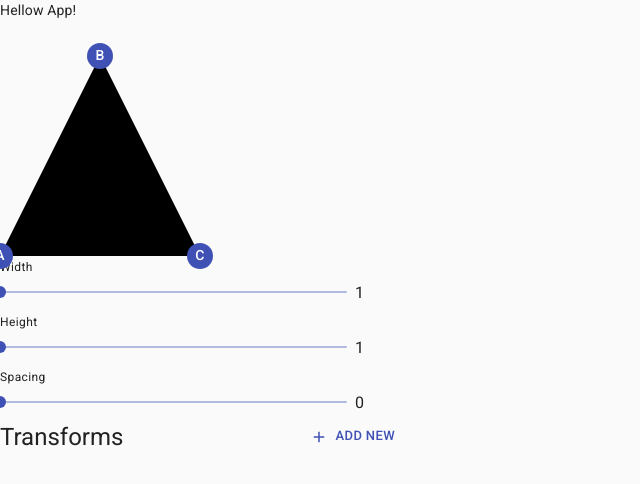
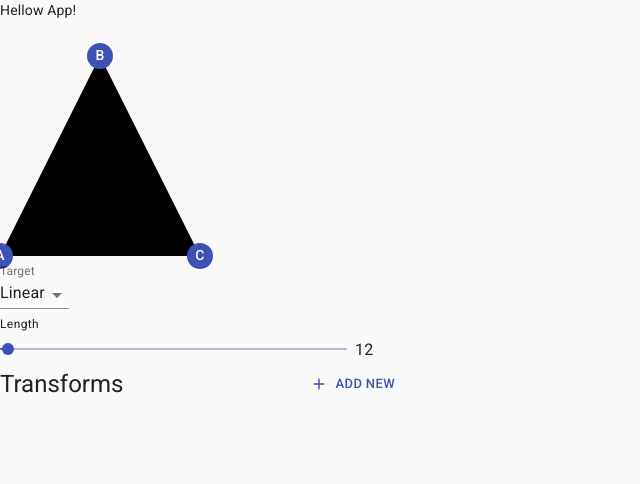
Before and after one commit to lukasbuenger/pattern-generator, a Next.js app: page / in a window 1280 px wide. Shown: the top 484 px of the page, without its empty margins (0-640 px from the left). Built offline with nearby package versions, Linux system fonts and the light colour scheme.

Commit message:
sequence control

```diff
--- /dev/null
+++ b/components/control/sequence-control.tsx
@@ -0,0 +1,70 @@
+import { FC, useCallback, ChangeEvent } from 'react'
+import {
+  FormControl,
+  Select,
+  MenuItem,
+  InputLabel,
+} from '@material-ui/core'
+
+import {
+  Sequence,
+  SequenceTypes,
+} from '../../lib/sequences'
+
+import { ComboRangeInput } from '../form/combo-range-input'
+
+export interface SequenceControlProps {
+  sequence: Sequence
+  onChange: (sequence: Sequence) => void
+}
+
+export const SequenceControl: FC<SequenceControlProps> = ({
+  sequence,
+  onChange,
+}) => {
+  const handleTypeChange = useCallback(
+    (e: ChangeEvent<any>) => {
+      const target: SequenceTypes = e.target.value
+      onChange({ ...sequence, sequence: target })
+    },
+    [onChange, sequence],
+  )
+
+  const handleLengthChange = useCallback(
+    (length: number) => {
+      onChange({ ...sequence, length })
+    },
+    [onChange, sequence],
+  )
+
+  return (
+    <>
+      <FormControl margin="dense">
+        <InputLabel>Target</InputLabel>
+        <Select
+          margin="dense"
+          value={sequence.sequence}
+          onChange={handleTypeChange}
+        >
+          <MenuItem dense value={SequenceTypes.LINEAR}>
+            Linear
+          </MenuItem>
+          <MenuItem dense value={SequenceTypes.EXPONENTIAL}>
+            Exponential
+          </MenuItem>
+          <MenuItem dense value={SequenceTypes.FIBONACCI}>
+            Fibonacci
+          </MenuItem>
+        </Select>
+      </FormControl>
+      <ComboRangeInput
+        label="Length"
+        min={1}
+        max={500}
+        step={1}
+        value={sequence.length}
+        onChange={handleLengthChange}
+      />
+    </>
+  )
+}
--- a/pages/index.tsx
+++ b/pages/index.tsx
@@ -5,18 +5,20 @@ import {
   Sidebar,
 } from '../components/layout'
 
-import { GridControl } from '../components/control/grid'
 import { ShapeControl } from '../components/control/shape'
-import { useGrid } from '../components/state/grid'
 import { Transform } from '../lib/transform/transform'
 import { TransformListControl } from '../components/control/transforms/transform-list-control'
+import { Sequence } from '../lib/sequences'
+import { SequenceControl } from '../components/control/sequence-control'
 
 const Page: FC = () => {
-  const [grid, onGridChange] = useGrid()
-
   const [transforms, updateTransforms] = useState<
     Transform[]
   >([])
+
+  const [sequence, updateSequence] = useState<Sequence>(
+    Sequence.createDefault(),
+  )
 
   useEffect(() => {
     document.getElementById('jss-server-side')?.remove()
@@ -27,11 +29,9 @@ const Page: FC = () => {
       <Header>Hellow App!</Header>
       <Sidebar>
         <ShapeControl />
-        <GridControl
-          onChange={onGridChange}
-          width={grid.width}
-          height={grid.height}
-          spacing={grid.spacing}
+        <SequenceControl
+          sequence={sequence}
+          onChange={updateSequence}
         />
         <TransformListControl
           transforms={transforms}
```
